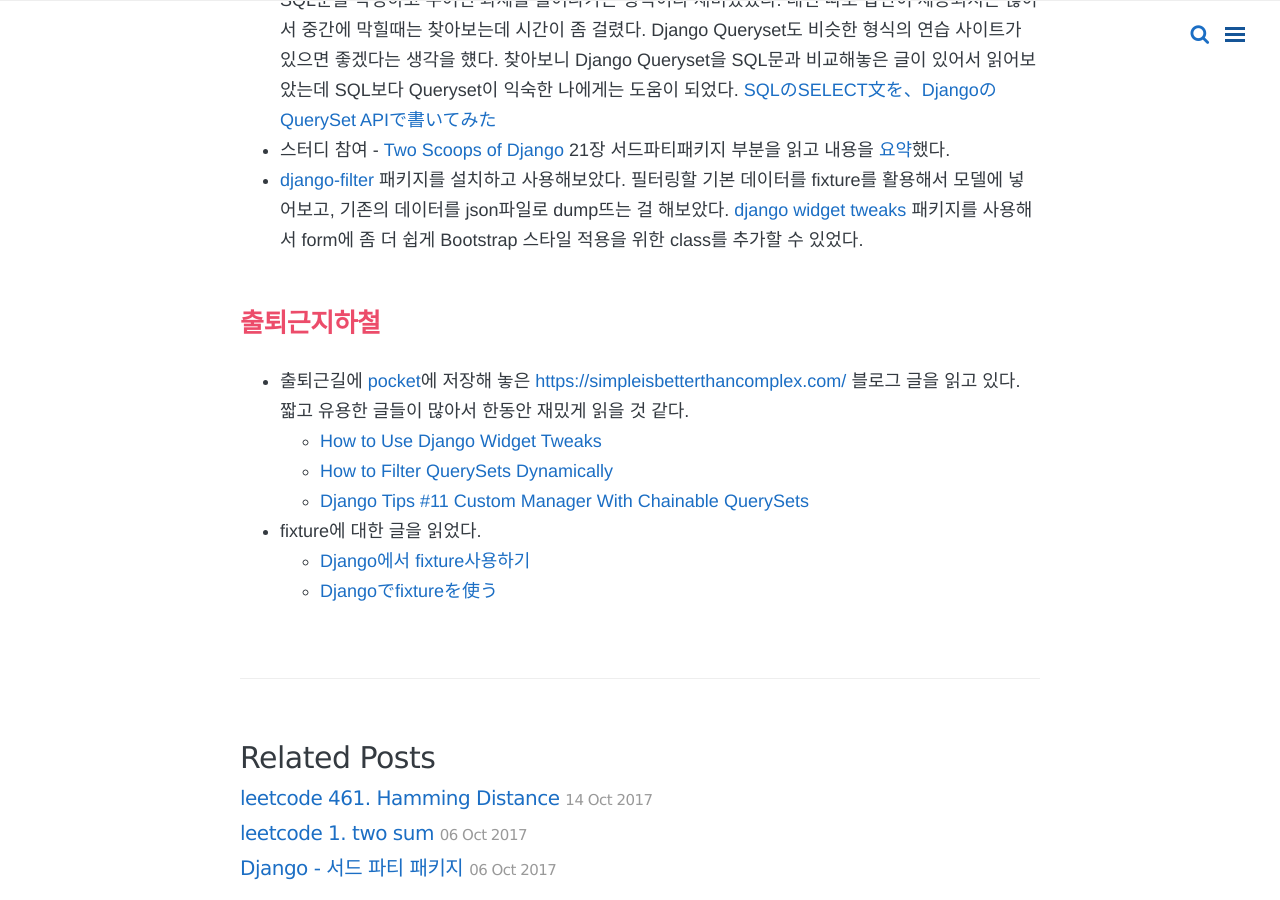
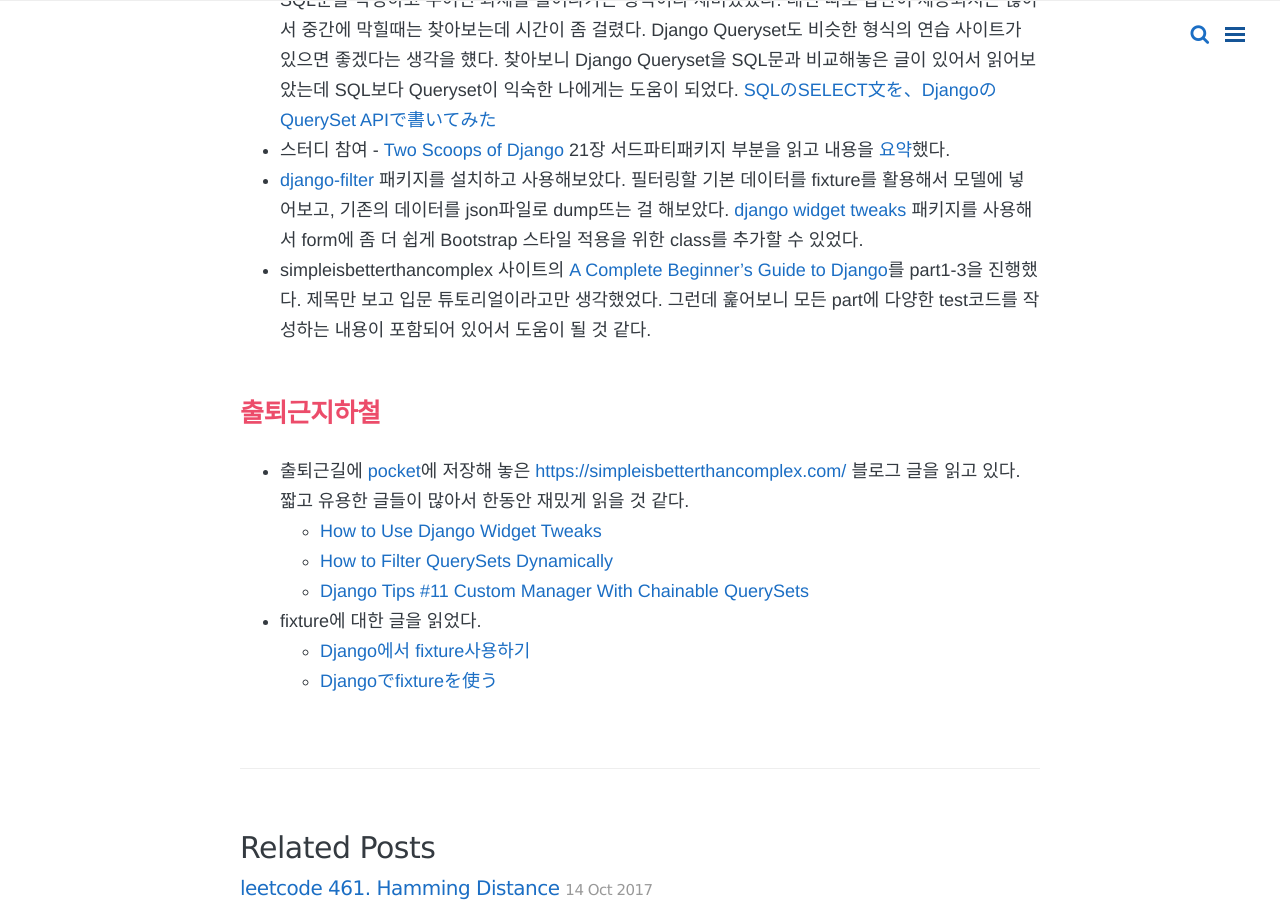
Before and after one commit to wayhome25/wayhome25.github.io, a Jekyll site: the page built from _posts/TIL(Today I Learned)/2017-10-01-TIL.md, in a window 1280 px wide and 900 px high, scrolled down 765 px. Built offline with Jekyll 4.4.1, drawn with Linux system fonts in a browser that asks for light colours; nearby versions of some CDN libraries; comment, search, counter and statistics services are not loaded.

Commit message:
add blog post

```diff
--- a/_posts/TIL(Today I Learned)/2017-10-01-TIL.md
+++ b/_posts/TIL(Today I Learned)/2017-10-01-TIL.md
@@ -23,6 +23,7 @@ comments: true
 - [칸아카데미 - SQL이란: 데이터 쿼리와 관리](https://ko.khanacademy.org/computing/computer-programming/sql)자료를 이용해서 SQL을 공부했다. 웹 브라우저에서 직접 SQL문을 작성하고 주어진 과제를 풀어나가는 형식이라 재미있었다. 대신 따로 답안이 제공되지는 않아서 중간에 막힐때는 찾아보는데 시간이 좀 걸렸다. Django Queryset도 비슷한 형식의 연습 사이트가 있으면 좋겠다는 생각을 헀다. 찾아보니 Django Queryset을 SQL문과 비교해놓은 글이 있어서 읽어보았는데 SQL보다 Queryset이 익숙한 나에게는 도움이 되었다. [SQLのSELECT文を、DjangoのQuerySet APIで書いてみた](http://thinkami.hatenablog.com/entry/2015/09/04/235841#f-14a4883c)
 - 스터디 참여 - [Two Scoops of Django](https://www.twoscoopspress.com/products/two-scoops-of-django-1-11) 21장 서드파티패키지 부분을 읽고 내용을 [요약](http://127.0.0.1:4000/django/2017/10/06/tsd-21-django-package/)했다.
 - [django-filter](https://github.com/carltongibson/django-filter)  패키지를 설치하고 사용해보았다. 필터링할 기본 데이터를 fixture를 활용해서 모델에 넣어보고, 기존의 데이터를 json파일로 dump뜨는 걸 해보았다. [django widget tweaks](https://pypi.python.org/pypi/django-widget-tweaks) 패키지를 사용해서 form에 좀 더 쉽게 Bootstrap 스타일 적용을 위한 class를 추가할 수 있었다.
+- simpleisbetterthancomplex 사이트의 [A Complete Beginner's Guide to Django](https://simpleisbetterthancomplex.com/series/beginners-guide/1.11/)를 part1-3을 진행했다. 제목만 보고 입문 튜토리얼이라고만 생각했었다. 그런데 훑어보니 모든 part에 다양한 test코드를 작성하는 내용이 포함되어 있어서 도움이 될 것 같다.
 
 
 ## 출퇴근지하철
```
